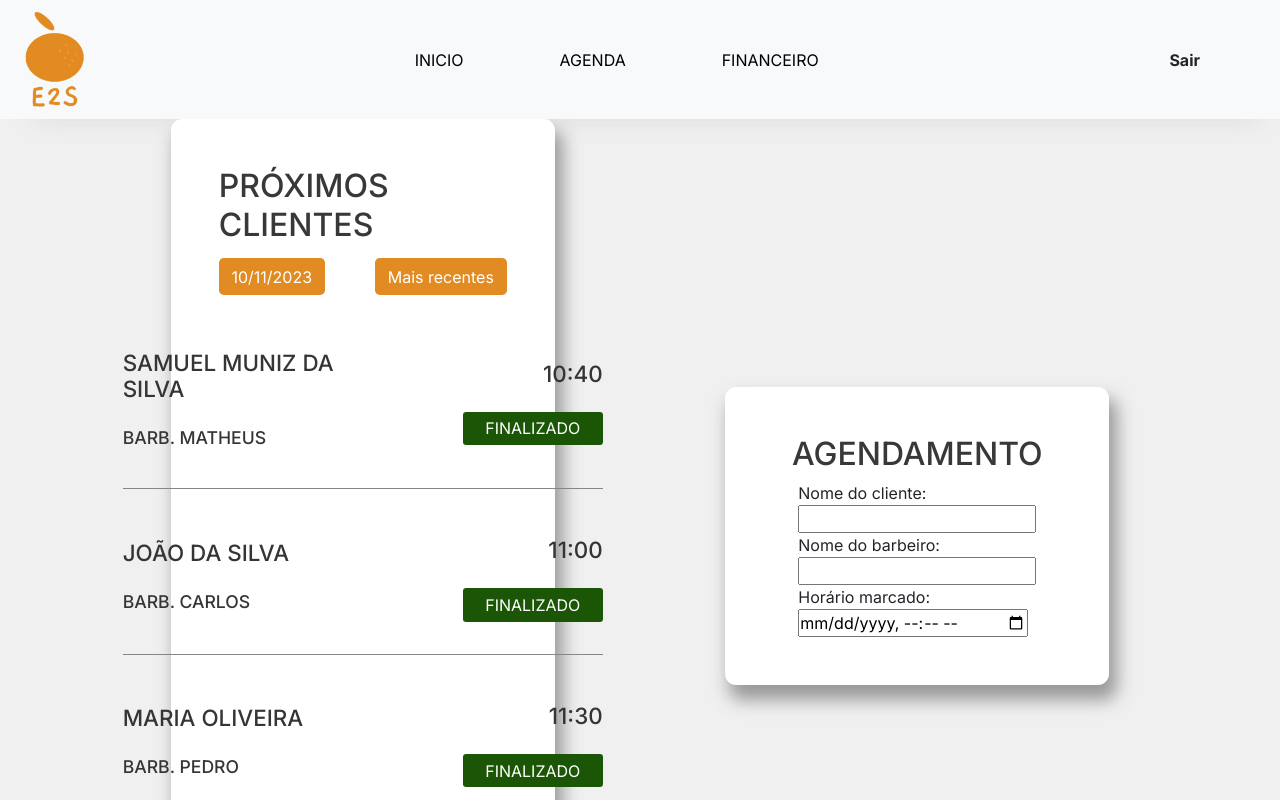
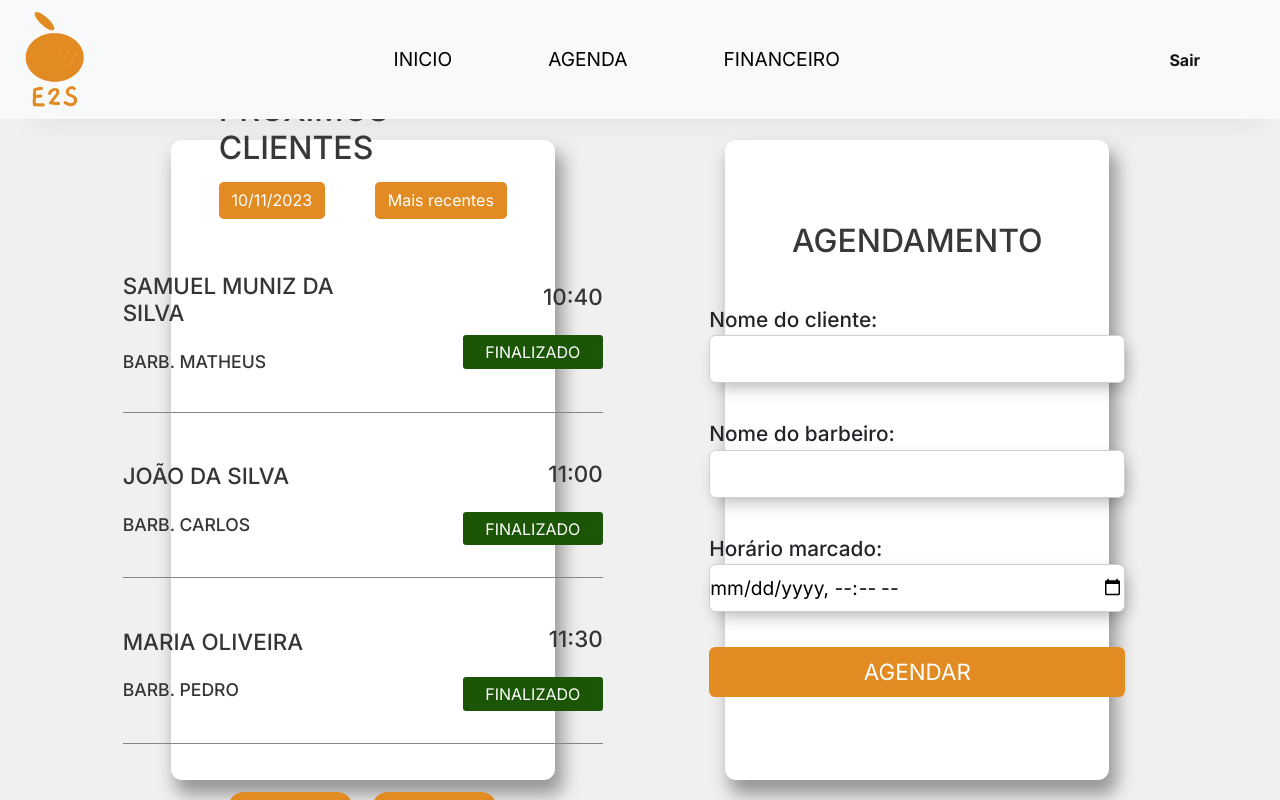
Before and after one commit to DevSamuelMuniz/barbearia, a React (Create React App) app: page /home in a window 1280 px wide. Shown: the top 800 px of the page. Built offline with nearby package versions, Linux system fonts and the light colour scheme.

Commit message:
agendamento e header

```diff
--- a/src/components/Agendamento/Agendamento.css
+++ b/src/components/Agendamento/Agendamento.css
@@ -1,10 +1,12 @@
-.main-pc {
+.main-agendamento {
     background-color: white;
     display: flex;
     justify-content: center;
     align-items: center;
     flex-direction: column;
     width: 30vw;
+    height: 80vh;
+    gap: 2.2rem;
 
     border-radius: 0.7rem;
     padding: 3rem;
@@ -15,43 +17,40 @@
     box-shadow: 6px 13px 17px 2px rgba(133, 133, 133, 0.82);
 }
 
-.ctn-filtro{
-    display: flex;
-    justify-content: space-between;
-    align-items: center;
-}
-
-
-.title-pc {
-    font-size: 2rem;
-    color: rgb(56, 56, 56);
-}
-
-.filtro-pc{
-    color: white;
-    background-color: #E18B22;
-    margin: .4rem 0;
-    padding: 0.4rem 0.8rem;
-    border-radius: 0.3rem;
-    cursor: pointer;
-    transition: .2s ease-in-out;
-}
-
-.filtro-pc:hover{
-    background-color: #df9842;
-}
-
-.pagination-buttons{
-    display: flex;
-    justify-content:space-around;
-    align-items: center;
+.div-form {
     width: 100%;
 }
 
-.btn-next{
+.form-agendamento{
+    display: flex;
+    flex-direction: column;
+    gap: 2.2rem;
+}
+
+.input-agendamento {
+    width: 26rem;
+    height: 3rem;
+    border: 1px solid rgb(207, 207, 207);
+    border-radius: .4rem;
+
+    font-size: 1.2rem;
+
+    -webkit-box-shadow: 4px 7px 17px -4px rgba(0, 0, 0, 0.32);
+    -moz-box-shadow: 4px 7px 17px -4px rgba(0, 0, 0, 0.32);
+    box-shadow: 4px 7px 17px -4px rgba(0, 0, 0, 0.32);
+}
+
+.label-agendamento{
+    font-size: 1.3rem;
+    font-weight: 500;
+}
+
+.btn-agendamento{
+    font-size: 1.4rem;
     background-color: #E18B22;
     color: white;
-    border: none;
-    border-radius: 1rem;
-    padding: 0.4rem 2rem;
+    border: #E18B22;
+    border-radius: .4rem;
+
+    padding: .5rem 0;
 }
--- a/src/components/Agendamento/Agendamento.jsx
+++ b/src/components/Agendamento/Agendamento.jsx
@@ -9,30 +9,33 @@ import "./Agendamento.css"
 function Agendamento() {
 
     return (
-        <main className="main-pc">
+        <main className="main-agendamento">
             <div>
                 <h1 className="title-pc">AGENDAMENTO</h1>
             </div>
 
             <div className="card-ctn">
-                <form action="">
-                    <div>
-                        <label htmlFor="">Nome do cliente:</label>
+                <form className="form-agendamento" action="">
+                    <div className="div-form">
+                        <label className="label-agendamento" htmlFor="">Nome do cliente:</label>
                         <br />
-                        <input type="text" name="" id="" />
+                        <input className="input-agendamento" type="text" name="" id="" />
                     </div>
 
-                    <div>
-                        <label htmlFor="">Nome do barbeiro:</label>
+                    <div className="div-form">
+                        <label className="label-agendamento" htmlFor="">Nome do barbeiro:</label>
                         <br />
-                        <input type="text" name="" id="" />
+                        <input className="input-agendamento" type="text" name="" id="" />
                     </div>
 
-                    <div>
-                        <label htmlFor="">Horário marcado:</label>
+                    <div className="div-form">
+                        <label className="label-agendamento" htmlFor="">Horário marcado:</label>
                         <br />
-                        <input type="datetime-local" name="" id="" />
+                        <input className="input-agendamento" type="datetime-local" name="" id="" />
                     </div>
+
+                    <button className="btn-agendamento">AGENDAR</button>
+
                 </form>
             </div>
         </main>
--- a/src/components/Header/Header.css
+++ b/src/components/Header/Header.css
@@ -17,6 +17,28 @@
     width: 4rem;
     height: auto;
     margin-right: 2rem;
+}
+
+#link {
+    font-size: 1.2rem;
+    position: relative;
+}
+
+#link::after {
+    content: '';
+    position: absolute;
+    width: 0;
+    height: 1px;
+    display: block;
+    margin-top: 5px;
+    right: 0;
+    background: rgb(94, 94, 94);
+    transition: width 0.3s ease, right 0.3s ease;
+}
+
+#link:hover::after {
+    width: 100%;
+    left: 0;
 }
 
 
@@ -40,4 +62,9 @@
     color: inherit;
     font-weight: bold;
     margin-right: 5rem;
+    color: rgb(20, 20, 20);
 }
+
+.sairNav:hover{
+    color: rgb(95, 95, 95);
+}
--- a/src/components/Header/Header.jsx
+++ b/src/components/Header/Header.jsx
@@ -9,17 +9,17 @@ function Header() {
             <nav class="navbar navbar-expand-lg bg-body-tertiary">
                 <div className="container">
                     <div class="container-fluid">
-                        <img src={Logo} alt="Logo" className="logoNav" />
+                        <a href="/home"><img src={Logo} alt="Logo" className="logoNav" /></a>
                         <div class=" navbar-collapse" id="navbarNav">
                             <ul class="navbar-nav">
                                 <li class="nav-item">
-                                    <a class="nav-link active" aria-current="page" href="/home">INICIO</a>
+                                    <a class="nav-link active" id="link" aria-current="page" href="/home">INICIO</a>
                                 </li>
                                 <li class="nav-item">
-                                    <a class="nav-link active" href="/login" >AGENDA</a>
+                                    <a class="nav-link active" id="link" href="/login" >AGENDA</a>
                                 </li>
                                 <li class="nav-item">
-                                    <a class="nav-link active" href="/login" >FINANCEIRO</a>
+                                    <a class="nav-link active" id="link" href="/login" >FINANCEIRO</a>
                                 </li>
                             </ul>
                         </div>
--- a/src/components/proximosClientes/proximosClientes.css
+++ b/src/components/proximosClientes/proximosClientes.css
@@ -5,6 +5,7 @@
     align-items: center;
     flex-direction: column;
     width: 30vw;
+    height: 80vh;
 
     border-radius: 0.7rem;
     padding: 3rem;
```
